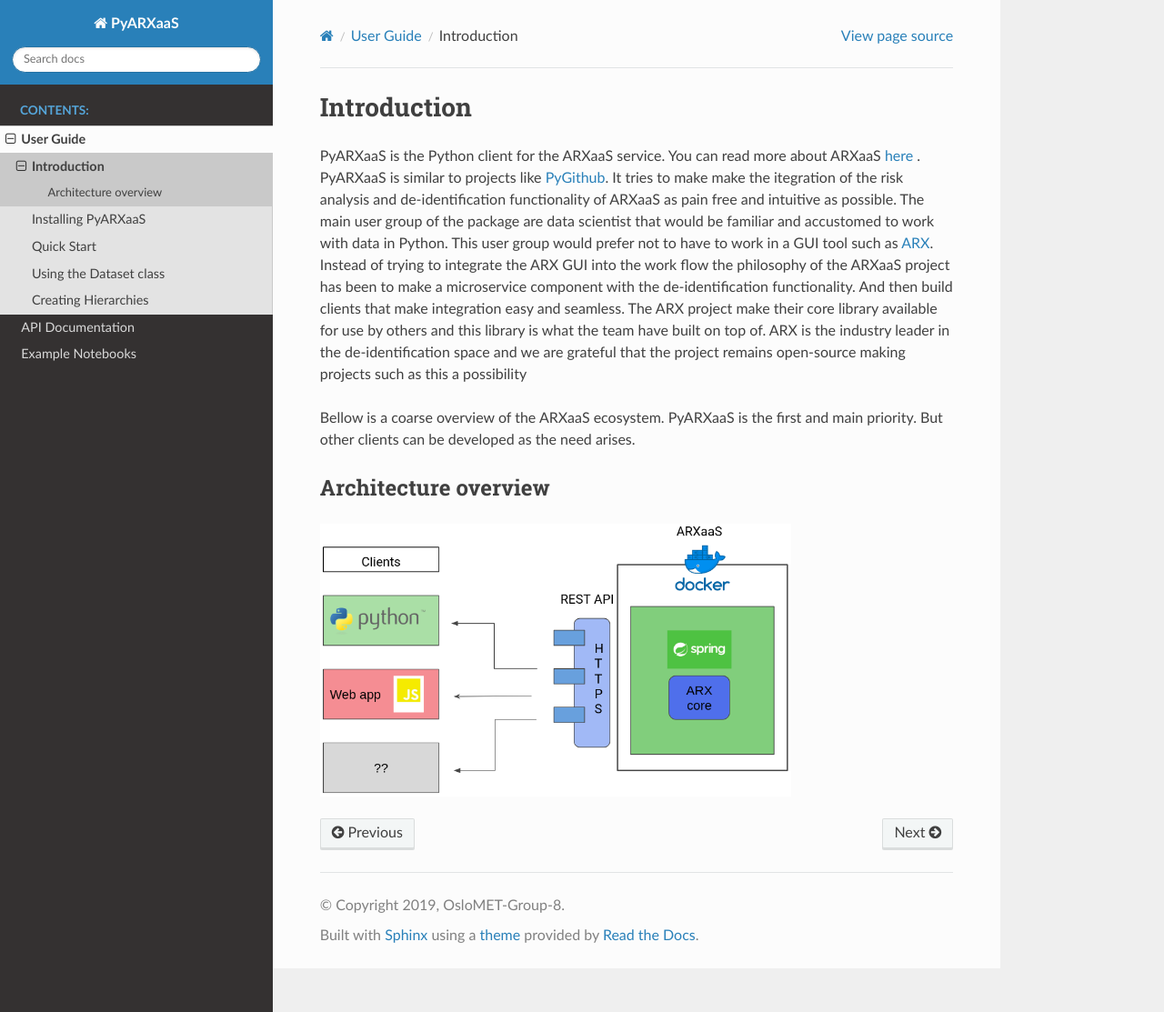
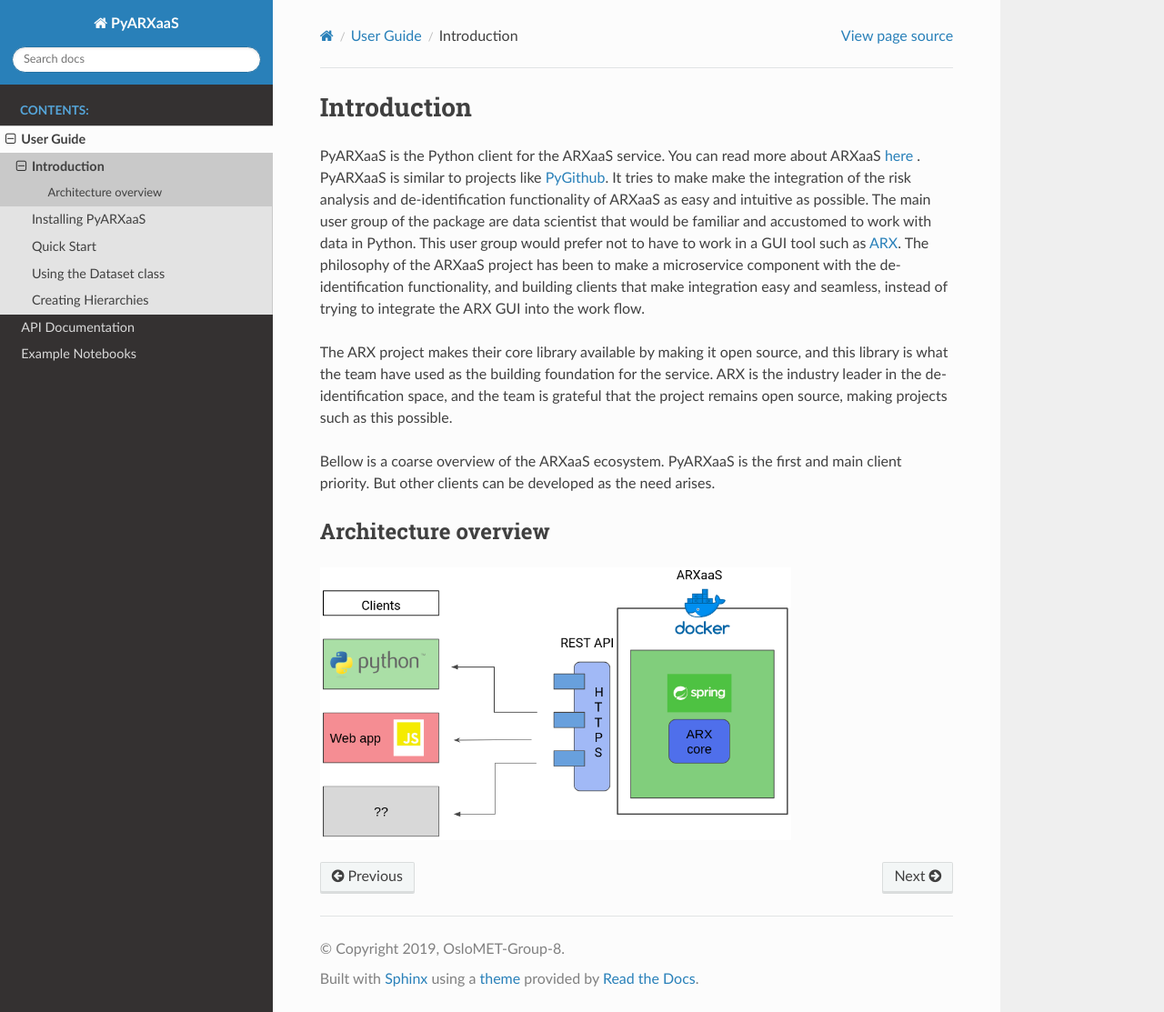
Before and after one commit to navikt/pyarxaas, a Sphinx documentation site: the page built from docs/user-guide/introduction.rst, in a window 1280 px wide and 1113 px high. Shown: the whole window at 91% size. Built offline with Sphinx 7.4.7 and the Read the Docs theme 2.0.0, drawn with Linux system fonts in a browser that asks for light colours; formulas are drawn with MathJax 3.

Commit message:
REFACTOR fixed typos

```diff
--- a/docs/user-guide/introduction.rst
+++ b/docs/user-guide/introduction.rst
@@ -3,16 +3,16 @@
 ============
 
 PyARXaaS is the Python client for the ARXaaS service. You can read more about ARXaaS `here <https://github.com/oslomet-arx-as-a-service/ARXaaS>`_ .
-PyARXaaS is similar to projects like  `PyGithub <https://github.com/PyGithub/PyGithub>`_. It tries to make make the itegration
-of the risk analysis and de-identification functionality of ARXaaS as pain free and intuitive as possible. The main user
+PyARXaaS is similar to projects like  `PyGithub <https://github.com/PyGithub/PyGithub>`_. It tries to make make the integration
+of the risk analysis and de-identification functionality of ARXaaS as easy and intuitive as possible. The main user
 group of the package are data scientist that would be familiar and accustomed to work with data in Python. This user group
-would prefer not to have to work in a GUI tool such as  `ARX <https://arx.deidentifier.org>`_. Instead of trying to integrate
-the ARX GUI into the work flow the philosophy of the ARXaaS project has been to make a microservice component with the
-de-identification functionality. And then build clients that make integration easy and seamless. The ARX project make
-their core library available for use by others and this library is what the team have built on top of. ARX is the
-industry leader in the de-identification space and we are grateful that the project remains open-source making projects such as this a possibility
+would prefer not to have to work in a GUI tool such as  `ARX <https://arx.deidentifier.org>`_. The philosophy of the ARXaaS project has been to make a microservice component with the
+de-identification functionality, and building clients that make integration easy and seamless, instead of trying to integrate the ARX GUI into the work flow.
 
-Bellow is a coarse overview of the ARXaaS ecosystem. PyARXaaS is the first and main priority. But other clients can be developed as the need arises.
+The ARX project makes their core library available by making it open source, and this library is what the team have used as the building foundation for the service. ARX is the
+industry leader in the de-identification space, and the team is grateful that the project remains open source, making projects such as this possible.
+
+Bellow is a coarse overview of the ARXaaS ecosystem. PyARXaaS is the first and main client priority. But other clients can be developed as the need arises.
 
 Architecture overview
 ---------------------
```
